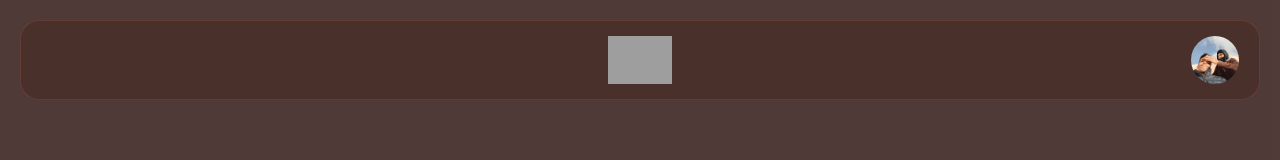
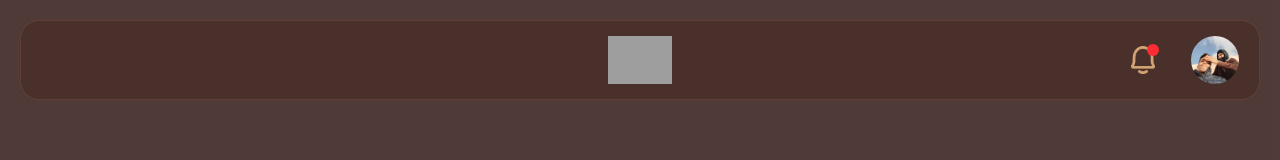
Before and after one commit to OuchaneSiham/final_project, a React app in the folder frontend/: page /GameLobby in a window 1280 px wide. Shown: the top 160 px of the page. Built offline with nearby package versions, Linux system fonts and the light colour scheme; grey boxes are pictures that could not be loaded; the HTML template or start-up script is replaced by a standard one.

Commit message:
adding the notification button at the right of the Profileimage , with a red button for notifications

```diff
--- a/frontend/src/components/UI/Logo.jsx
+++ b/frontend/src/components/UI/Logo.jsx
@@ -11,7 +11,7 @@ export default function Logo({ variant = 'navbar' })
                 className={clsx(
                     "block",
                     {
-                        'flex-1 block mt-auto h-12 w-auto bg-white-600' : variant === 'Logo',
+                        'flex-1 block mt-auto h-12 w-auto bg-white-600 justify-center' : variant === 'Logo',
                         'w-32 h-auto': variant === 'navbar',
                     }
                 )}/>
--- a/frontend/src/components/UI/NavBar.jsx
+++ b/frontend/src/components/UI/NavBar.jsx
@@ -1,5 +1,7 @@
 import Logo from "./Logo";
 import ProfileIcone from "./ProfileIcone";
+import NotifIcone from "./NotifIcone";
+
 
 export default function Navbar()
 {
@@ -7,7 +9,8 @@ export default function Navbar()
         <nav className="flex items-center justify-between w-full p-5 h-20 border mt-[3] rounded-[19px] border-[#C77966]/20 bg-[#4A302A] mb-8 ">
             <div className="flex-1"/>
             <Logo variant ='Logo'/>
-            <div class="flex-1 flex justify-end gap-4">
+            <div class="flex-1 flex justify-end items-center gap-9">
+                <NotifIcone />
                 <ProfileIcone />
             </div>
         </nav>
--- /dev/null
+++ b/frontend/src/components/UI/NotifIcone.jsx
@@ -0,0 +1,16 @@
+import notificationIcone from '/Users/ochangli/Desktop/tictactoe/frontend/src/assets/images/notificationIcone.png';
+
+export default function NotifIcone({state = 'off'})
+{
+    return(
+        <button className='relative h-6 w-6 rounded-full flex items-center justify-center transition-colors'>
+            <img
+                src={notificationIcone}
+                alt="notification button"
+                className=''/>
+            <span
+                class="absolute -top-1 -right-1 h-3 w-3 bg-red-500 text-white rounded-full">
+            </span>
+        </button>
+    );
+}
```
Also changed, not shown: frontend/src/assets/images/notificationIcone.png (added).
